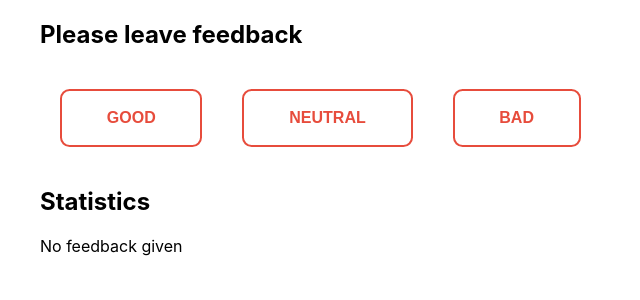
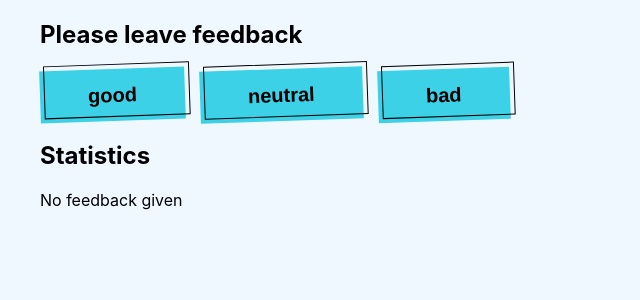
Before and after one commit to PavloOliinyk/goit-react-hw-02-feedback, a React (Create React App) app: page / in a window 1280 px wide. Shown: the top 300 px of the page, without its empty margins (0-640 px from the left). Built offline with nearby package versions, Linux system fonts and the light colour scheme.

Commit message:
initial commit

```diff
--- a/src/FeedbackOptions/FeedbackOptions.module.css
+++ b/src/FeedbackOptions/FeedbackOptions.module.css
@@ -1,33 +1,59 @@
 .feedbackList {
   display: flex;
+  flex-wrap: wrap;
 }
 
 .btn {
+  background-color: #3dd1e7;
+  border: 0 solid #e5e7eb;
   box-sizing: border-box;
-  appearance: none;
-  background-color: transparent;
-  border: 2px solid #e74c3c;
-  border-radius: 0.6em;
-  color: #e74c3c;
+  color: #000000;
+  display: flex;
+  font-size: 1rem;
+  font-weight: 700;
+  justify-content: center;
+  line-height: 1.75rem;
+  padding: 0.75rem 1.65rem;
+  position: relative;
+  text-align: center;
+  text-decoration: none #000000 solid;
+  min-width: 100px;
+  position: relative;
   cursor: pointer;
-  display: flex;
-  align-self: center;
-  font-size: 1rem;
-  font-weight: 400;
-  line-height: 1;
-  margin: 20px;
-  padding: 1.2em 2.8em;
-  text-decoration: none;
-  text-align: center;
-  text-transform: uppercase;
-  font-family: 'Montserrat', sans-serif;
-  font-weight: 700;
-  transition: box-shadow 300ms ease-in-out, color 300ms ease-in-out;
+  transform: rotate(-2deg);
+  user-select: none;
+  -webkit-user-select: none;
+  touch-action: manipulation;
+  margin-right: 15px;
 }
 
-.btn:hover,
-:focus {
-  color: #fff;
+.btn:hover {
+  color: #ffffff;
+  transition: all 200ms linear;
+}
+
+.btn:focus {
   outline: 0;
-  box-shadow: 0 0 40px 40px #e74c3c inset;
 }
+
+.btn:after {
+  content: "";
+  position: absolute;
+  border: 1px solid #000000;
+  bottom: 4px;
+  left: 4px;
+  width: calc(100% - 1px);
+  height: calc(100% - 1px);
+}
+
+.btn:hover:after {
+  bottom: 2px;
+  left: 2px;
+}
+
+@media (min-width: 768px) {
+  .btn {
+    padding: 0.75rem 3rem;
+    font-size: 1.25rem;
+  }
+}
--- a/src/Statistics/Statistics.js
+++ b/src/Statistics/Statistics.js
@@ -1,26 +1,32 @@
-import React, { Component } from 'react';
-import PropTypes from 'prop-types';
+import React, { Component } from "react";
+import PropTypes from "prop-types";
+import s from "./Statistics.module.css";
 
 class Statistics extends Component {
   render() {
     const { good, neutral, bad, total, positivePercentage } = this.props;
 
     return (
-      <ul className="list">
-        <li>
-          <span>Good:</span> <span>{good}</span>
+      <ul className={`${s.container} list`}>
+        <li className={s.item}>
+          <p>{good}</p>
+          <p>Good</p>
         </li>
-        <li>
-          <span>Neutral:</span> <span>{neutral}</span>
+        <li className={s.item}>
+          <p>{neutral}</p>
+          <p>Neutral</p>
         </li>
-        <li>
-          <span>Bad:</span> <span>{bad}</span>
+        <li className={s.item}>
+          <p>{bad}</p>
+          <p>Bad</p>
         </li>
-        <li>
-          <spam>Total:</spam> <span>{total}</span>
+        <li className={s.item}>
+          <p>{total}</p>
+          <p>Total</p>
         </li>
-        <li>
-          <span>Positive feadback:</span> <span>{positivePercentage}%</span>
+        <li className={s.item}>
+          <p>{positivePercentage}%</p>
+          <p>Positive feadback</p>
         </li>
       </ul>
     );
@@ -32,7 +38,7 @@ Statistics.propTypes = {
   neutral: PropTypes.number.isRequired,
   bad: PropTypes.number.isRequired,
   total: PropTypes.number.isRequired,
-  positivePercentage: PropTypes.number.isRequired,
+  positivePercentage: PropTypes.number.isRequired
 };
 
 export default Statistics;
--- /dev/null
+++ b/src/Statistics/Statistics.module.css
@@ -0,0 +1,48 @@
+.container {
+  display: flex;
+  flex-wrap: wrap;
+}
+
+.item {
+  display: flex;
+  flex-wrap: wrap;
+  flex-direction: column;
+  text-align: center;
+  min-width: 100px;
+  height: 70px;
+  padding: 10px;
+  border: 1px solid black;
+  margin-bottom: 15px;
+  justify-content: center;
+  align-items: center;
+  color: #ffffff;
+  background-color: tomato;
+  border: 0 solid #e5e7eb;
+  font-size: 20px;
+  font-weight: 700;
+  line-height: 1.75rem;
+  position: relative;
+  transform: rotate(-2deg);
+  margin-right: 15px;
+}
+
+.item p:last-child {
+  color: black;
+}
+
+.item:after {
+  content: "";
+  position: absolute;
+  border: 1px solid #000000;
+  bottom: 4px;
+  left: 4px;
+  width: calc(100% - 1px);
+  height: calc(100% - 1px);
+}
+
+@media (min-width: 768px) {
+  .item {
+    padding: 0.75rem 3rem;
+    font-size: 1.25rem;
+  }
+}
--- a/src/index.css
+++ b/src/index.css
@@ -1,7 +1,8 @@
 body {
   margin: 0;
-  font-family: -apple-system, BlinkMacSystemFont, 'Segoe UI', 'Roboto', 'Oxygen',
-    'Ubuntu', 'Cantarell', 'Fira Sans', 'Droid Sans', 'Helvetica Neue',
+  background-color: aliceblue;
+  font-family: -apple-system, BlinkMacSystemFont, "Segoe UI", "Roboto", "Oxygen",
+    "Ubuntu", "Cantarell", "Fira Sans", "Droid Sans", "Helvetica Neue",
     sans-serif;
   -webkit-font-smoothing: antialiased;
   -moz-osx-font-smoothing: grayscale;
```
Also changed, not shown: package.json (+2 -9 lines), src/App.js (+9 -9 lines).
